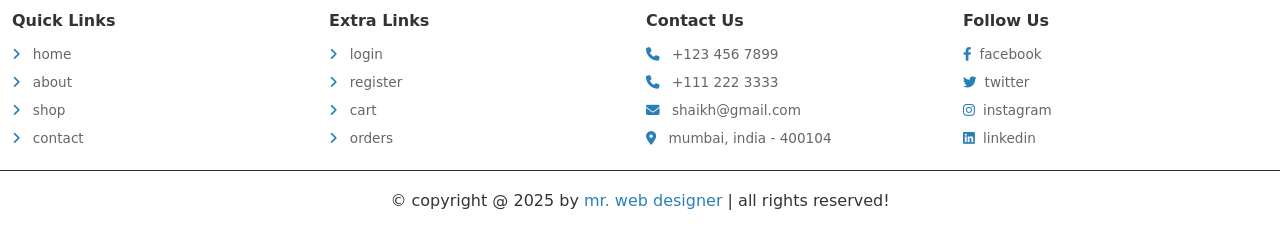
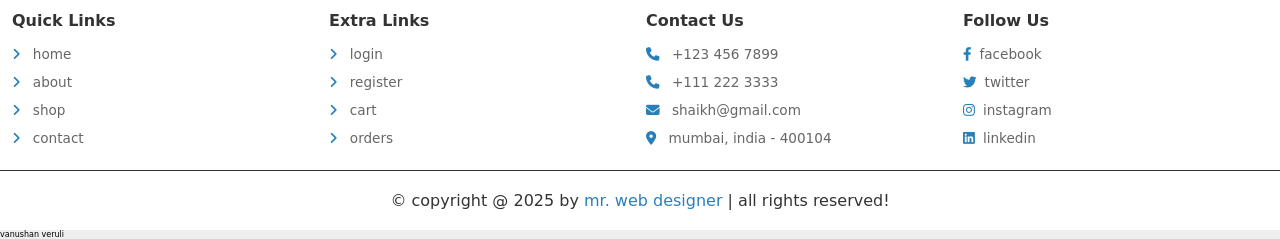
Before and after one commit to Krishnapiriyan/web_project, a PHP site: page /home.php in a window 1280 px wide. Shown: the part 1104-1343 px from the top of the page. Before the commit the page ends 1314 px from the top, so only its background shows below. Run offline with PHP 8.4, Linux system fonts and the light colour scheme; data that the repository does not hold is empty; some libraries are stand-ins or nearby versions.

Commit message:
enna parri

```diff
--- a/vk3_systems/home.php
+++ b/vk3_systems/home.php
@@ -281,6 +281,9 @@ document.querySelectorAll('.swiper').forEach(function(swiperEl){
    swiperEl.addEventListener('mouseleave', ()=> { clearInterval(auto); auto = setInterval(next,4000); });
 });
 
+
+
+
 // basic styles for pagination and dots
 (function(){
    const style = document.createElement('style');
@@ -329,3 +332,8 @@ document.querySelectorAll('.swiper').forEach(function(swiperEl){
 
 </body>
 </html>
+
+
+
+
+vanushan veruli
```
